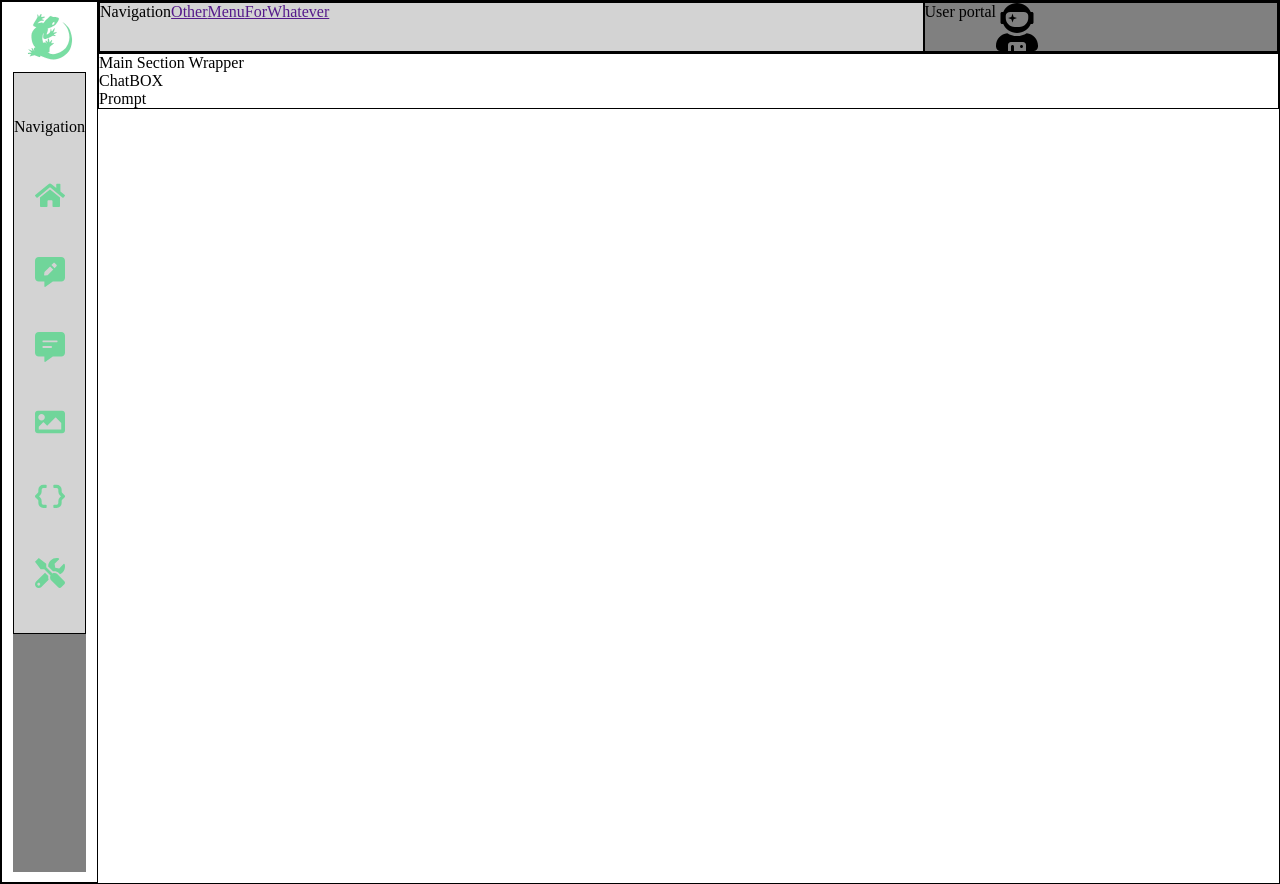
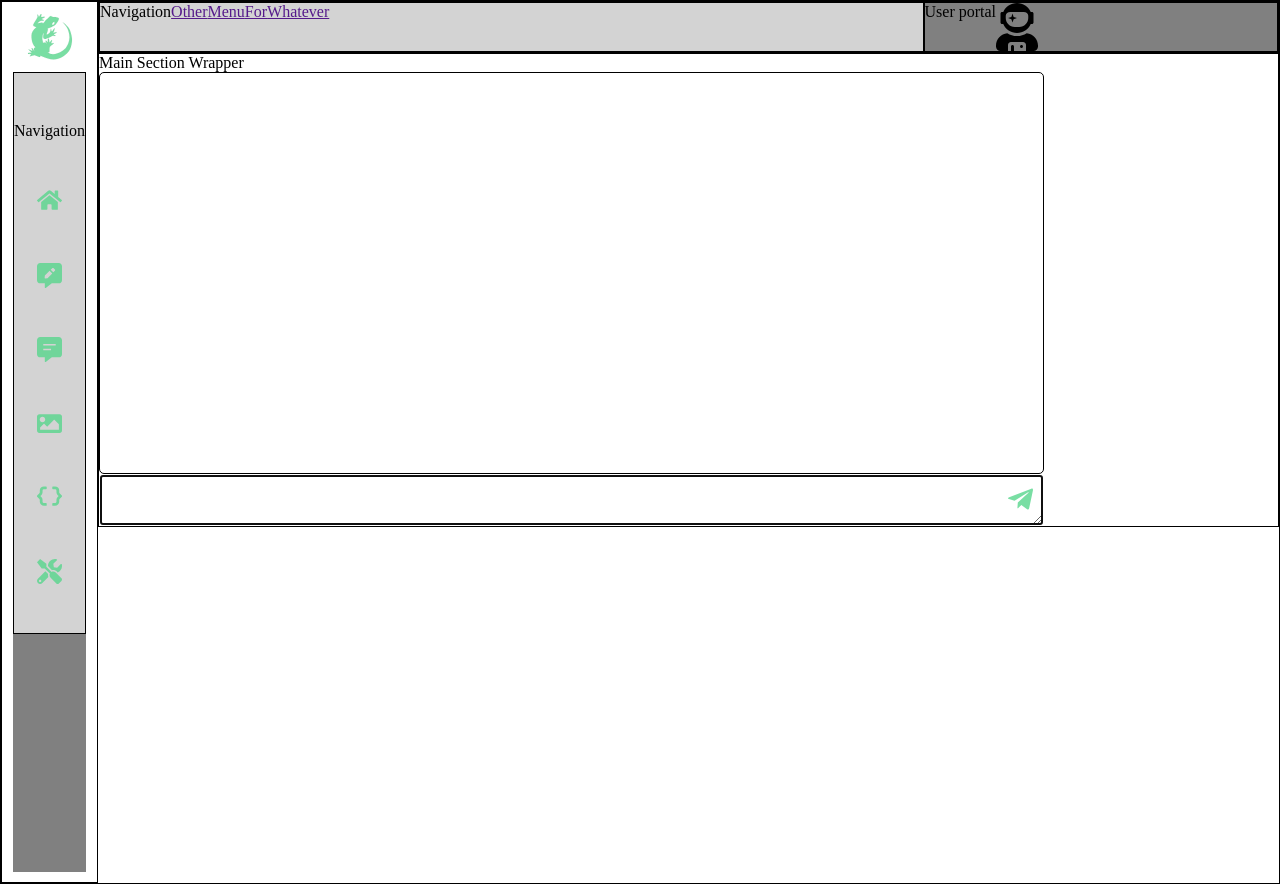
Before and after one commit to adam-fraga/aeris, a React (Vite) app: page / in a window 1280 px wide. Built offline with nearby package versions, Linux system fonts and the light colour scheme.

Commit message:
Prompt, Svg prompt chatArea and wrapper layout

```diff
--- a/src/assets/images/svg/Svg.css
+++ b/src/assets/images/svg/Svg.css
@@ -1,6 +1,12 @@
 .svgGlobal {
-  width: 30px;
-  height: 30px;
+  width: 25px;
+  height: 25px;
   fill: #58d68d;
   opacity: 0.8;
 }
+
+#svgSend {
+  position: absolute;
+  right: 10px;
+  top: 20%;
+}
--- a/src/assets/images/svg/SvgSend.tsx
+++ b/src/assets/images/svg/SvgSend.tsx
@@ -2,8 +2,10 @@ import React from "react";
 
 export const SvgSend = () => {
   return (
-    <svg xmlns='http://www.w3.org/2000/svg' viewBox='0 0 448 512'>
-      <path d='M446.7 98.6l-67.6 318.8c-5.1 22.5-18.4 28.1-37.3 17.5l-103-75.9-49.7 47.8c-5.5 5.5-10.1 10.1-20.7 10.1l7.4-104.9 190.9-172.5c8.3-7.4-1.8-11.5-12.9-4.1L117.8 284 16.2 252.2c-22.1-6.9-22.5-22.1 4.6-32.7L418.2 66.4c18.4-6.9 34.5 4.1 28.5 32.2z' />
-    </svg>
+    <div id='svgSend' className='svgGlobal'>
+      <svg xmlns='http://www.w3.org/2000/svg' viewBox='0 0 448 512'>
+        <path d='M446.7 98.6l-67.6 318.8c-5.1 22.5-18.4 28.1-37.3 17.5l-103-75.9-49.7 47.8c-5.5 5.5-10.1 10.1-20.7 10.1l7.4-104.9 190.9-172.5c8.3-7.4-1.8-11.5-12.9-4.1L117.8 284 16.2 252.2c-22.1-6.9-22.5-22.1 4.6-32.7L418.2 66.4c18.4-6.9 34.5 4.1 28.5 32.2z' />
+      </svg>
+    </div>
   );
 };
--- a/src/components/chat-area/ChatAera.tsx
+++ b/src/components/chat-area/ChatAera.tsx
@@ -1,7 +1,8 @@
 import React, { FC, PropsWithChildren } from "react";
+import "./ChatArea.css";
 
 interface ChatAreaProps extends PropsWithChildren {}
 
 export const ChatAera: FC<ChatAreaProps> = () => {
-  return <div className='chatBoxArea'>ChatBOX</div>;
+  return <div id='chatArea' className=""></div>;
 };
--- a/src/components/chat-area/ChatArea.css
+++ b/src/components/chat-area/ChatArea.css
@@ -0,0 +1,7 @@
+#chatArea {
+  width: 100%;
+  height: 400px;
+  margin: auto;
+  border: 1px solid black;
+  border-radius: 5px;
+}
--- a/src/components/prompt/Prompt.css
+++ b/src/components/prompt/Prompt.css
@@ -0,0 +1,19 @@
+#prompt {
+  width: 100%;
+  height: 20%;
+  margin: auto;
+  border: 1px solid black;
+  border-radius: 5px;
+}
+
+#chatInputWrapper {
+  display: flex;
+  width: 100%;
+  position: relative;
+}
+
+#chatInput {
+  width: 100%;
+  font-size: 0.9rem;
+  caret-color: gray;
+}
--- a/src/components/prompt/Prompt.tsx
+++ b/src/components/prompt/Prompt.tsx
@@ -1,5 +1,25 @@
-import React from "react";
+import React, { MouseEventHandler } from "react";
+import { SvgSend } from "../../assets/images/svg/SvgSend";
+import "./Prompt.css";
 
-export const Prompt = (props: {}) => {
-  return <div>Prompt</div>;
+const handleSubmit = (e: any) => {};
+
+export const Prompt = () => {
+  return (
+    <div id='prompt'>
+      <form action=''>
+        <div id='chatInputWrapper'>
+          <label htmlFor='chatInput' />
+          <textarea
+            name='chatInput'
+            id='chatInput'
+            cols={100}
+            rows={3}
+            autoFocus
+          />
+          <SvgSend />
+        </div>
+      </form>
+    </div>
+  );
 };
--- a/src/components/wrappers/ChatBoxWrapper.css
+++ b/src/components/wrappers/ChatBoxWrapper.css
@@ -0,0 +1,6 @@
+#chatBoxWrapper {
+  width: 80%;
+  height: 80%;
+  display: flex;
+  flex-direction: column;
+}
--- a/src/components/wrappers/ChatBoxWrapper.tsx
+++ b/src/components/wrappers/ChatBoxWrapper.tsx
@@ -1,12 +1,13 @@
 import React, { FC, PropsWithChildren } from "react";
 import { ChatAera } from "../chat-area/ChatAera";
 import { Prompt } from "../prompt/Prompt";
+import "./ChatBoxWrapper.css";
 
 interface ChatBoxWrapperProps extends PropsWithChildren {}
 
 export const ChatBoxWrapper: FC<ChatBoxWrapperProps> = () => {
   return (
-    <div>
+    <div id='chatBoxWrapper'>
       <ChatAera />
       <Prompt />
     </div>
```
